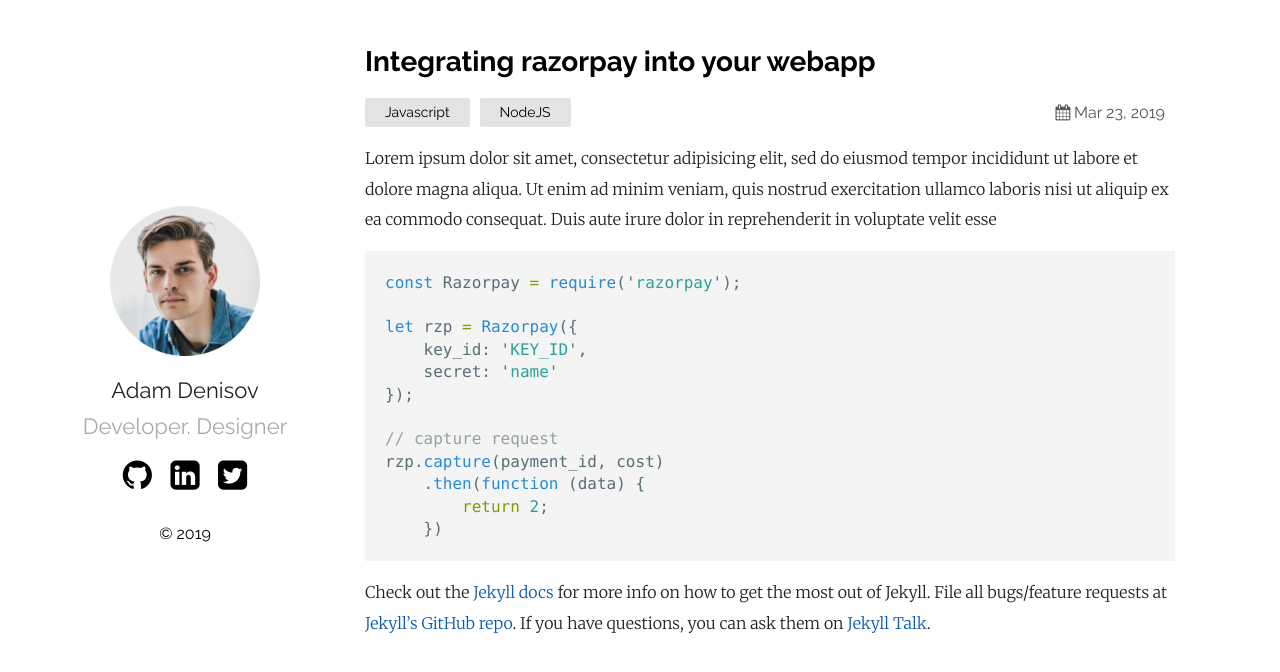
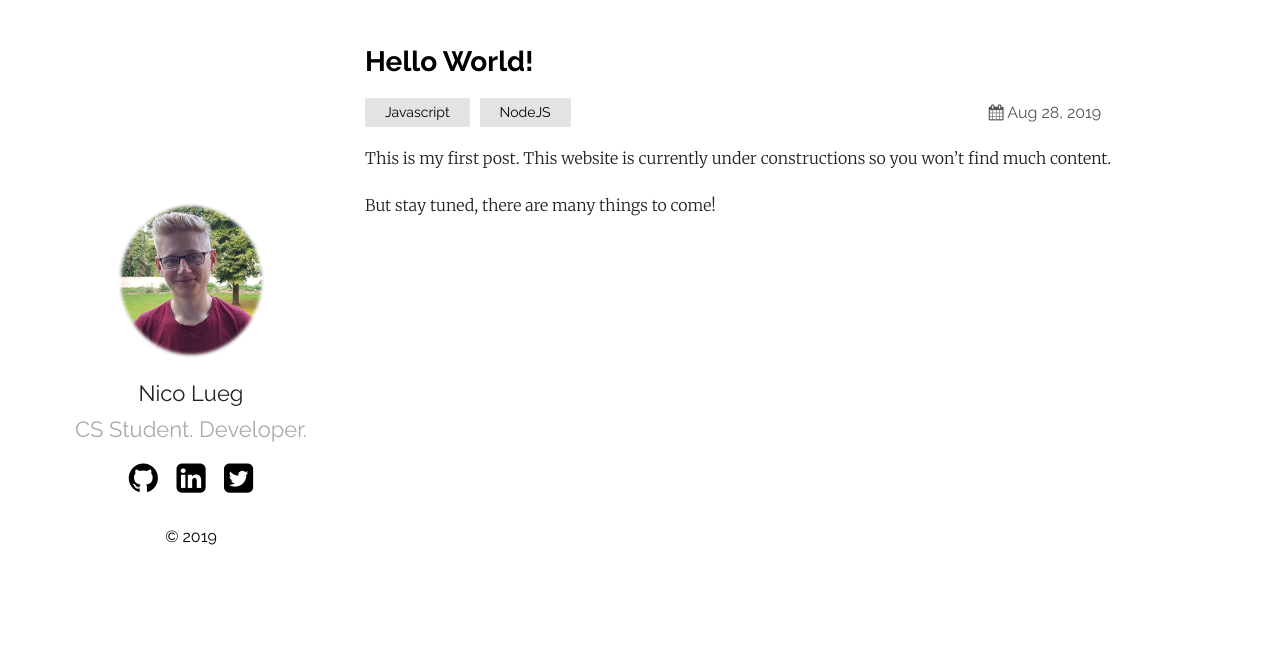
Before and after one commit to NLueg/NLueg.github.io, a Jekyll site: the page built from _posts/2019-03-23-welcome-to-jekyll.markdown, in a window 1280 px wide. Shown: the top 672 px of the page. Built offline with Jekyll 4.4.1, drawn with Linux system fonts in a browser that asks for light colours.

Commit message:
created first short post

````diff
--- a/_config.yml
+++ b/_config.yml
@@ -1,10 +1,8 @@
-title: Your awesome title
-author: GitHub User
-email: your-email@domain.com
+title: Nico Lueg | Homepage
+author: Nico Lueg
+email: nicolueg@gmx.de
 description: > # this means to ignore newlines until "show_exerpts:"
-  Write an awesome description for your new site here. You can edit this
-  line in _config.yml. It will appear in your document head meta (for
-  Google search results) and in your feed.xml site description.
+  On this side I want to share my experiences that I made while devoloping.
 show_excerpts: true # set to true to show excerpts on the homepage
 
 # Minima date format
@@ -16,16 +14,18 @@ sass:
 remote_theme: thelehhman/plainwhite-jekyll
 
 plainwhite:
-  name: Adam Denisov
-  tagline: Developer. Designer
+  name: Nico Lueg
+  tagline: >
+        CS Student.
+        Developer.
   date_format: "%b %-d, %Y"
   sitemap: true # set to true to generate sitemap.xml content
 
+  analytics_id: 'UA-146687582-1'
+
   # generate social links in footer
   social_links:
-    twitter: thelehhman
-    github:  thelehhman
-    linkedIn: in/thelehhman
+    github:  nlueg
     rss: rss
     # dribbble: jekyll
     # facebook: jekyll
--- a/_posts/2019-03-23-welcome-to-jekyll.markdown
+++ b/_posts/2019-03-23-welcome-to-jekyll.markdown
@@ -1,28 +1,12 @@
 ---
 layout: post
-title:  "Integrating razorpay into your webapp"
-date:   2019-03-23 21:03:36 +0530
+title:  "Hello World!"
+description: This is my first post on my new website.
+date:   2019-08-28 21:03:36 +0530
 categories: Javascript NodeJS
 ---
-Lorem ipsum dolor sit amet, consectetur adipisicing elit, sed do eiusmod tempor incididunt ut labore et dolore magna aliqua. Ut enim ad minim veniam, quis nostrud exercitation ullamco laboris nisi ut aliquip ex ea commodo consequat. Duis aute irure dolor in reprehenderit in voluptate velit esse
 
-```javascript
-const Razorpay = require('razorpay');
+This is my first post.
+This website is currently under constructions so you won't find much content.
 
-let rzp = Razorpay({
-	key_id: 'KEY_ID',
-	secret: 'name'
-});
-
-// capture request
-rzp.capture(payment_id, cost)
-	.then(function (data) {
-		return 2;
-	})
-```
-
-Check out the [Jekyll docs][jekyll-docs] for more info on how to get the most out of Jekyll. File all bugs/feature requests at [Jekyll’s GitHub repo][jekyll-gh]. If you have questions, you can ask them on [Jekyll Talk][jekyll-talk].
-
-[jekyll-docs]: https://jekyllrb.com/docs/home
-[jekyll-gh]:   https://github.com/jekyll/jekyll
-[jekyll-talk]: https://talk.jekyllrb.com/
+But stay tuned, there are many things to come!
````
Also changed, not shown: assets/portfolio.png.
